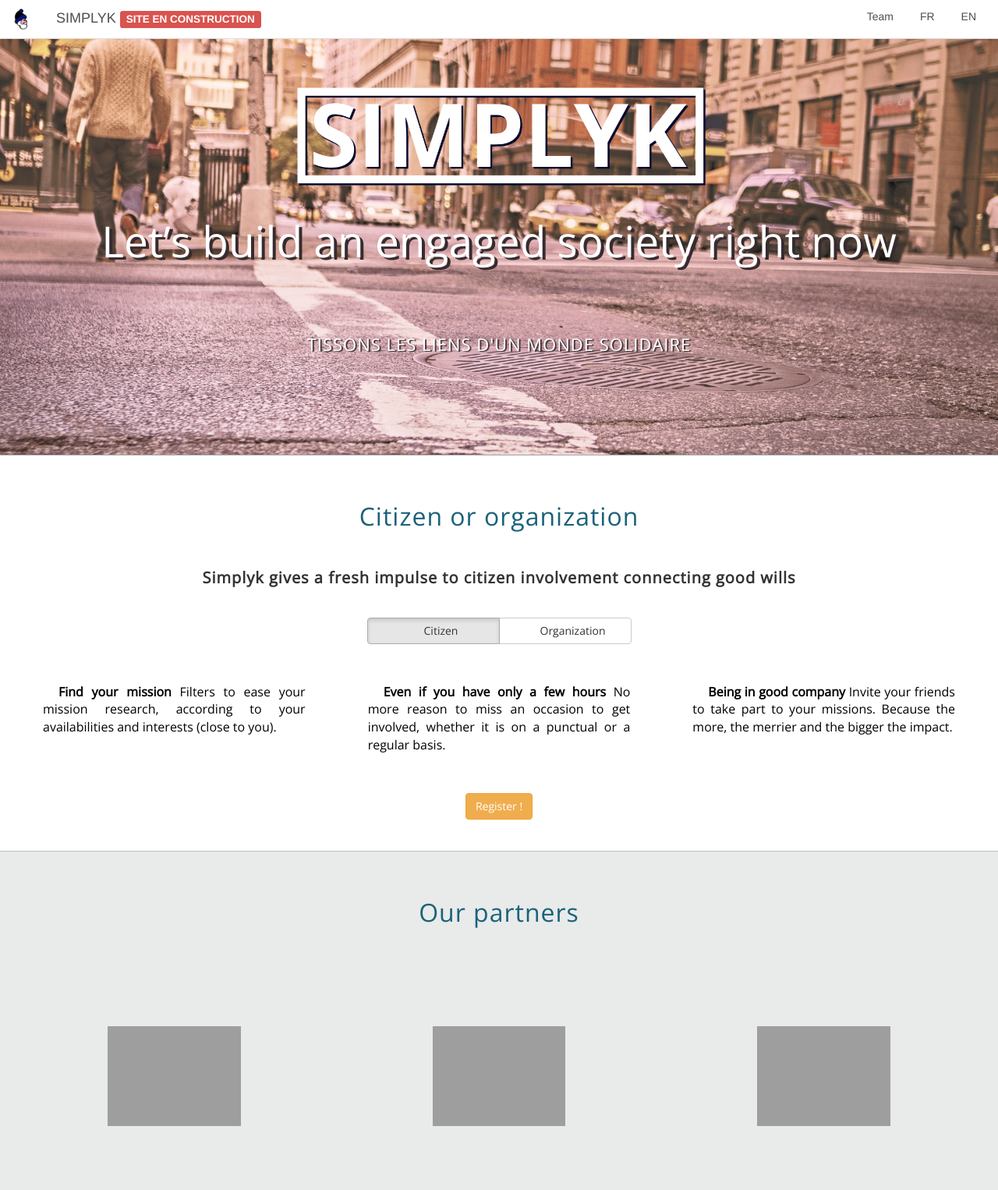
After one commit to ThibautJ/simplyk-website, a PHP site: page /index_en.php in a window 1280 px wide. The commit adds this page. Shown: the top 1526 px of the page at 78% size. Run offline with PHP 8.4, Linux system fonts and the light colour scheme; some libraries are stand-ins or nearby versions; grey boxes are pictures that could not be loaded.

Commit message:
Add english content and clean bootstrap grid

```diff
--- a/footer.php
+++ b/footer.php
@@ -10,8 +10,8 @@
     SITE EN CONSTRUCTION
   </div>
   <div class="col-md-6 text-right" id="suivez">
-    <!--<p>Suivez-nous</p>
-    <a href=""><i class="icon icon-2x icon-sk icon-sk-white icon-facebook-official"></i></a>
-    <a href=""><i class="icon icon-2x icon-sk icon-sk-white icon-instagram"></i></a>-->
+    <p>SUIVEZ-NOUS</p>
+    <a href="https://www.facebook.com/simplykMTL/?fref=ts"><i class="icon icon-2x icon-sk icon-sk-white icon-facebook-official"></i></a>
+    <!--<a href=""><i class="icon icon-2x icon-sk icon-sk-white icon-instagram"></i></a>-->
   </div>
 </div>
--- /dev/null
+++ b/index_en.php
@@ -0,0 +1,186 @@
+<!DOCTYPE html>
+<html lang="en">
+<head>
+	<meta charset="utf-8">
+	<meta http-equiv="X-UA-Compatible" content="IE=edge">
+	<meta name="viewport" content="width=device-width, initial-scale=1">
+	<!-- The above 3 meta tags *must* come first in the head; any other head content must come *after* these tags -->
+	<title>Simplyk Website</title>
+	<!--fonts-->
+	<link href='https://fonts.googleapis.com/css?family=Open+Sans:400,300|Slabo+27px' rel='stylesheet' type='text/css'>
+
+	<!-- Bootstrap -->
+	<link href="css/bootstrap.min.css" rel="stylesheet">
+	<link href="style.css" type="text/css" rel="stylesheet">
+	<link rel="stylesheet" href="font-awesome-4.5.0/css/font-awesome.min.css">
+
+	<!-- JS -->
+	<!--<script type="text/javascript" src="js/changeForm.js"></script>-->
+
+
+	<!-- octicons/fonticons -->
+	<script src="https://use.fonticons.com/a977a97f.js"></script>
+	<link rel="stylesheet" href="/octicons/octicons.css">
+
+	<!-- favicon -->
+	<link rel="shortcut icon" type="image/x-icon" href="favicon/favicon.ico">
+	<link rel="apple-touch-icon" sizes="57x57" href="favicon/apple-touch-icon-57x57.png">
+	<link rel="apple-touch-icon" sizes="60x60" href="favicon/apple-touch-icon-60x60.png">
+	<link rel="apple-touch-icon" sizes="72x72" href="favicon/apple-touch-icon-72x72.png">
+	<link rel="apple-touch-icon" sizes="76x76" href="favicon/apple-touch-icon-76x76.png">
+	<link rel="apple-touch-icon" sizes="114x114" href="favicon/apple-touch-icon-114x114.png">
+	<link rel="apple-touch-icon" sizes="120x120" href="favicon/apple-touch-icon-120x120.png">
+	<link rel="apple-touch-icon" sizes="144x144" href="favicon/apple-touch-icon-144x144.png">
+	<link rel="apple-touch-icon" sizes="152x152" href="favicon/apple-touch-icon-152x152.png">
+	<link rel="apple-touch-icon" sizes="180x180" href="favicon/apple-touch-icon-180x180.png">
+	<link rel="icon" type="image/png" href="favicon/favicon-32x32.png" sizes="32x32">
+	<link rel="icon" type="image/png" href="favicon/android-chrome-192x192.png" sizes="192x192">
+	<link rel="icon" type="image/png" href="favicon/favicon-96x96.png" sizes="96x96">
+	<link rel="icon" type="image/png" href="favicon/favicon-16x16.png" sizes="16x16">
+	<link rel="manifest" href="favicon/manifest.json">
+	<link rel="mask-icon" href="favicon/safari-pinned-tab.svg" color="#5bbad5">
+	<meta name="apple-mobile-web-app-title" content="Simplyk">
+	<meta name="application-name" content="Simplyk">
+	<meta name="msapplication-TileColor" content="#da532c">
+	<meta name="msapplication-TileImage" content="/mstile-144x144.png">
+	<meta name="theme-color" content="#ffffff">
+
+</head>
+<body>
+	<?php include("navbar.php"); ?>
+
+	<div id="first-section" class="section container-fluid">
+		<div class="row">
+			<div id="logo" class="col-md-8 col-md-offset-2">
+				<img align="middle" src="images/simplyk.png">
+			</div>
+		</div>
+		<div class="row">
+			<div class="col-md-12">
+				<h1 class="text-center" id="vision">Let’s build an engaged society right now </h1>
+			</div>
+		</div>
+		<div class="row">
+			<div class="col-md-10 col-md-offset-1">
+				<h4 class="text-center" id="mission">Tissons les liens d'un monde solidaire</h4>
+			</div>
+		</div>
+	</div>
+
+	<div id="description-section" class="container-fluid section">
+		<div class="row">
+			<div class="col-md-6 col-md-offset-3">
+				<h3 class="sous-titre text-center" id="titre-description-section">Citizen or organization</h3>
+			</div>
+		</div>
+		<div class="row">
+			<div class="col-md-10 col-md-offset-1">
+				<h6 class="sous-titre2 text-center">Simplyk gives a fresh impulse to citizen involvement connecting good wills</h6>
+			</div>
+		</div>
+		<div class="row">
+			<div class="col-md-6 col-md-offset-3 text-center">
+				<div class="btn-group"role="group" data-toggle="buttons" aria-label="...">
+					<label id="citoyen-button-description" class="btn btn-default active btn-description">
+						<input type="radio" name="options"  autocomplete="off" checked><i class="icon icon-sk  icon-user"></i>
+						Citizen
+					</label>
+					<label id="organisme-button-description" class="btn btn-default btn-description">
+						<input type="radio" name="options" autocomplete="off"><i class="icon icon-sk icon-university"></i>
+						Organization
+					</label>
+				</div>
+			</div>
+		</div>
+		<div id="description-list" class="row">
+			<div class="col-sm-4 text-sk block-text"><i class="icon icon-sk icon-hand-o-up"></i><b>Find your mission</b> Filters to ease your mission research, according to your availabilities and interests (close to you).</div>
+			<div class="col-sm-4 text-sk block-text"><i class="icon icon-sk icon-map-o"></i><b>Even if you have only a few hours</b> No more reason to miss an occasion to get involved, whether it is on a punctual or a regular basis.</div>
+			<div class="col-sm-4 text-sk block-text"><i class="icon icon-sk icon-users"></i><b>Being in good company</b> Invite your friends to take part to your missions. Because the more, the merrier and the bigger the impact. </div>
+		</div>
+		<div class="row">
+			<div class="col-md-4 col-md-offset-4 text-center">
+				<button id="citoyen-register" class="btn btn-warning">Register !</button>
+			</div>
+		</div>
+	</div>
+
+	<div id="partners-section" class="section container-fluid">
+		<div class="row">
+			<div class="col-md-4 col-md-offset-4 text-center">
+				<h3 class="sous-titre text-center">Our partners</h3>
+			</div>
+		</div>
+		<div class="row">
+			<div class="col-md-4 center-block img-partners"><a href="http://d3center.ca/"><img src="http://d3center.ca/wp-content/uploads/2015/06/District3-Innovation-Center.png" class="img-responsive center-block"></a></div>
+			<div class="col-md-4 center-block img-partners"><a href="http://cabm.net/en"><img src="https://pbs.twimg.com/profile_images/593854999202955264/xvNlID33.jpg" class="img-responsive center-block"></a></div>
+			<div class="col-md-4 center-block img-partners"><a href="http://volunteerwica.com/accueuil/"><img src="http://volunteerwica.com/wp-content/themes/bhinneka-child/img/logofr.png" class="img-responsive center-block"></a></div>
+			<!--<div class="col-md-3 center-block img-partners"><a href="https://www.concordia.ca/"><img src="http://5days.ca/concordia/wp-content/uploads/sites/25/2014/03/Concordia_Logo2.png" class="img-responsive center-block"></a></div>-->
+		</div>
+	</div>
+
+
+	<div id="register-section" class="section container-fluid">
+		<div class="row">
+			<div class="col-md-8 col-md-offset-2 text-center">
+				<h3 class="sous-titre text-center">Be up-to-date</h3>
+			</div>
+		</div>
+		<div class="row">
+			<div class="col-md-4 col-md-offset-1">
+				<div class="center-block loupe">
+					<h3>Missions and volunteers ready to be matched through our interactive map</h3>
+					<img id="loupe" src="images/map-platform.png" class="img-responsive img-thumbnail">
+				</div>
+			</div>
+			<div class="col-md-4 col-md-offset-2 form-wufoo">
+				<div class="btn-group btn-group-justified" id="btn-group-register" role="group" data-toggle="buttons" aria-label="...">
+					<label id="citoyen-button" class="btn btn-default active">
+						<input type="radio" name="options"  autocomplete="off" checked><i class="icon icon-sk  icon-user"></i>   Citizen
+					</label>
+					<label id="organisme-button" class="btn btn-default">
+						<input type="radio" name="options" autocomplete="off"><i class="icon icon-sk icon-university"></i>   Organization
+					</label>
+				</div>
+				<div id="php-form"><?php include("form-cit.php"); ?></div>
+			</div>
+			<div class="col-md-1"></div>
+		</div>
+	</div>
+
+
+  <!--<div id="video-section" class="section">
+    <h3 class="sous-titre text-center">Vidéo de présentation</h3>
+    <div class="row">
+      <div class="col-md-2"></div>
+      <div class="col-md-8">
+        <div class="center-block"><iframe width="560" height="315" align="middle" class="center-block thumbnail" src="https://www.youtube.com/embed/GgUCo700JUw?rel=0&amp;showinfo=0" frameborder="0" allowfullscreen></iframe></div>
+      </div>
+      <div class="col-md-2"></div>
+    </div>
+</div>-->
+
+<?php include("footer.php"); ?>
+
+<!-- jQuery (necessary for Bootstrap's JavaScript plugins) -->
+<script src="https://ajax.googleapis.com/ajax/libs/jquery/1.11.3/jquery.min.js"></script>
+<!-- jQuery -->
+<script src="js/my-jquery.js"></script>
+<!-- Include all compiled plugins (below), or include individual files as needed -->
+<script src="js/bootstrap.min.js"></script>
+</div>
+</body>
+</html>
+
+<!-- SCRIPTS-->
+
+<!-- Script GoogleAnalytics-->
+<script>
+	(function(i,s,o,g,r,a,m){i['GoogleAnalyticsObject']=r;i[r]=i[r]||function(){
+		(i[r].q=i[r].q||[]).push(arguments)},i[r].l=1*new Date();a=s.createElement(o),
+		m=s.getElementsByTagName(o)[0];a.async=1;a.src=g;m.parentNode.insertBefore(a,m)
+	})(window,document,'script','//www.google-analytics.com/analytics.js','ga');
+
+	ga('create', 'UA-71659502-1', 'auto');
+	ga('send', 'pageview');
+
+</script>
--- a/navbar.php
+++ b/navbar.php
@@ -6,6 +6,7 @@
 			</a>
 			<a href="index.php" class="navbar-brand">SIMPLYK <span class="label label-danger"> SITE EN CONSTRUCTION</span></a>
 		</li>
-		<li role="presentation" class="navbar-right space-right"><a href="#">EN-FR</a></li>
-		<li role="presentation" class="navbar-right"><a href="team.php">L'équipe</a></li>
+		<li role="presentation" class="navbar-right space-right"><a href="index_en.php">EN</a></li>
+		<li role="presentation" class="navbar-right space-right"><a href="index.php">FR</a></li>
+		<li role="presentation" class="navbar-right"><a href="team.php">Team</a></li>
 </ul>
--- a/style.css
+++ b/style.css
@@ -37,6 +37,7 @@
 
 .section{
 	padding-top: 40px;
+	padding-bottom: 40px;
 }
 
 .text-sk{
@@ -63,7 +64,7 @@
 
 
 #first-section{
-	height: 650px;
+	padding-bottom: 120px;
 	background-image: url("images/70H.jpg");
 	background-attachment: fixed;
 	background-size: cover;
@@ -98,7 +99,6 @@
 }
 
 #description-section{
-	height: 600px;
 	background-color: white;
 	background-size: cover;
 	border-top: 1px solid #a1a1a1;
@@ -213,20 +213,19 @@
 	border-top: 1px solid #c1c1c1;
 }
 
-#cabm{
-	width: 60%;
-	margin-top: 5%;
-}
 
 .img-partners{
-	height: 200px;
+	height: 20vh;
 	margin-bottom: 100px;
 }
 
 .img-partners img{
+	max-height: 80%;
+	max-width: 80%;
 	vertical-align: middle;
 	margin-top: 23%;
 	float: none;
+	margin-bottom: 100px;
 }
 
 .img-partners img:hover{
```
Also changed, not shown: index.php (+42 -19 lines), team.php (+2 -8 lines).
